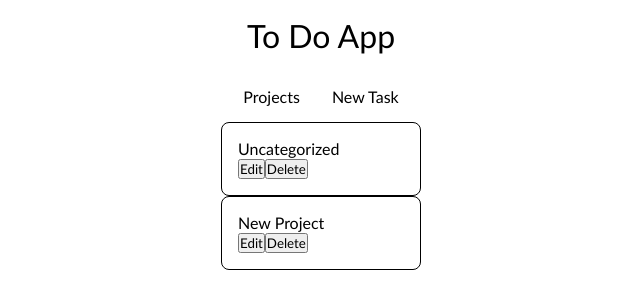
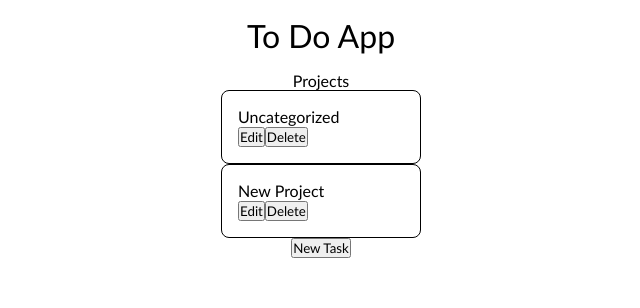
Before and after one commit to vincemilo/jsTodo, a website built with webpack: page dist/index.html in a window 1280 px wide. Shown: the whole page, without its empty margins (319-959 px from the left). Built offline with nearby package versions, Linux system fonts and the light colour scheme.

Commit message:
redesigned ui for one page, assignment of data to project ui todo

```diff
--- a/src/addTaskToProject.js
+++ b/src/addTaskToProject.js
@@ -12,4 +12,5 @@ export default function addTaskToProject(projName, task){
     } else {
         result.assignTask(task);
     };
+    console.log(result);
 };
--- a/src/buttonListeners.js
+++ b/src/buttonListeners.js
@@ -1,5 +1,7 @@
 import Task from "./task";
 import addTaskToProject from "./addTaskToProject";
+import newBtn from "./newBtn";
+import populateTask from "./populateTask";
 
 export default function buttonListeners(){
     const buttons = document.querySelector('.buttons');
@@ -21,10 +23,13 @@ export default function buttonListeners(){
         };
         //console.log(task.Project);
         addTaskToProject(task.project, task);
+        console.log(task);
+        //populateTask(task, )
     } else if (e.target.id === 'cancel'){
         //console.log('test');
         //console.log(taskForm);
         taskForm.remove();
+        newBtn();
     };
         e.preventDefault();
     });
--- a/src/header.js
+++ b/src/header.js
@@ -1,30 +1,8 @@
 export default function header() {
     const headerDiv = document.createElement('header');
     const logo = document.createElement('div');
-    const navButtons = document.createElement('div');
-    const projectsDiv = document.createElement('div');
-    const newDiv = document.createElement('div');
-
+    logo.className = 'logo';
+    logo.innerText = 'To Do App';
     headerDiv.appendChild(logo);
-
-    const elements = [projectsDiv, newDiv];
-    let elementName = ['projects', 'new'];
-    let i = 0;
-
-    elements.forEach((element) => {
-        element.className = `${elementName[i]} btn`;
-        navButtons.appendChild(element);
-        i++
-    });
-
-    logo.className = 'logo';
-    navButtons.className = 'nav-buttons';
-
-    headerDiv.appendChild(navButtons);
-
-    logo.innerText = 'To Do App';
-    projectsDiv.innerText = 'Projects';
-    newDiv.innerText = 'New Task';
-
     return headerDiv;
 };
--- a/src/index.js
+++ b/src/index.js
@@ -1,14 +1,16 @@
 import header from "./header";
-import newTask from "./newTask";
-import buttonListeners from "./buttonListeners";
-//import { projects } from "./projects";
 import displayProjects from "./displayProjects";
 import addTaskToProject from "./addTaskToProject";
 import Task from "./task";
 import './style.css';
+import newBtn from "./newBtn";
 
 const content = document.getElementById('content');
 const main = document.createElement('main');
+const projectsDiv = document.createElement('div');
+projectsDiv.id = 'projects';
+projectsDiv.innerText = 'Projects';
+main.appendChild(projectsDiv);
 
 content.appendChild(header());
 content.appendChild(main);
@@ -22,26 +24,6 @@ addTaskToProject('Uncategorized', task);
 addTaskToProject('New Project', task2);
 addTaskToProject('Uncategorized', task3);
 addTaskToProject('Uncategorized', task4);
+
 displayProjects();
-
-const navButtons = document.querySelector('.nav-buttons');
-
-navButtons.addEventListener('click', (e) => {
-    // let main = document.querySelector('main');
-    let button = e.target.className;
-    if (button === 'projects btn'){
-        main.innerText = '';
-        displayProjects();
-    } else if (button === 'new btn'){
-        const taskForm = document.querySelector('.new-task');
-        if (taskForm === null) {
-            main.innerText = '';
-            main.appendChild(newTask());
-            buttonListeners();
-        } else {
-            main.innerText = '';
-            main.appendChild(newTask());
-            buttonListeners();
-        };
-    };
-});
+newBtn();
--- /dev/null
+++ b/src/newBtn.js
@@ -0,0 +1,16 @@
+import newTask from "./newTask";
+import buttonListeners from "./buttonListeners";
+
+export default function newBtn(){
+    const newBtn = document.createElement('button');
+    newBtn.innerText = "New Task";
+    const main = document.querySelector('main');
+    main.appendChild(newBtn);
+
+    newBtn.addEventListener('click', () => {
+        main.appendChild(newTask());
+        buttonListeners();
+        newBtn.remove();
+    });
+    return newBtn;
+}
--- a/src/style.css
+++ b/src/style.css
@@ -12,9 +12,10 @@
     padding: 16px;
 }
 
-.nav-buttons {
+main {
     font-size: 1rem;
     display: flex;
+    flex-direction: column;
     align-items: center;
     justify-content: center;
     font-size: 1rem;
```
Also changed, not shown: dist/main.js.
